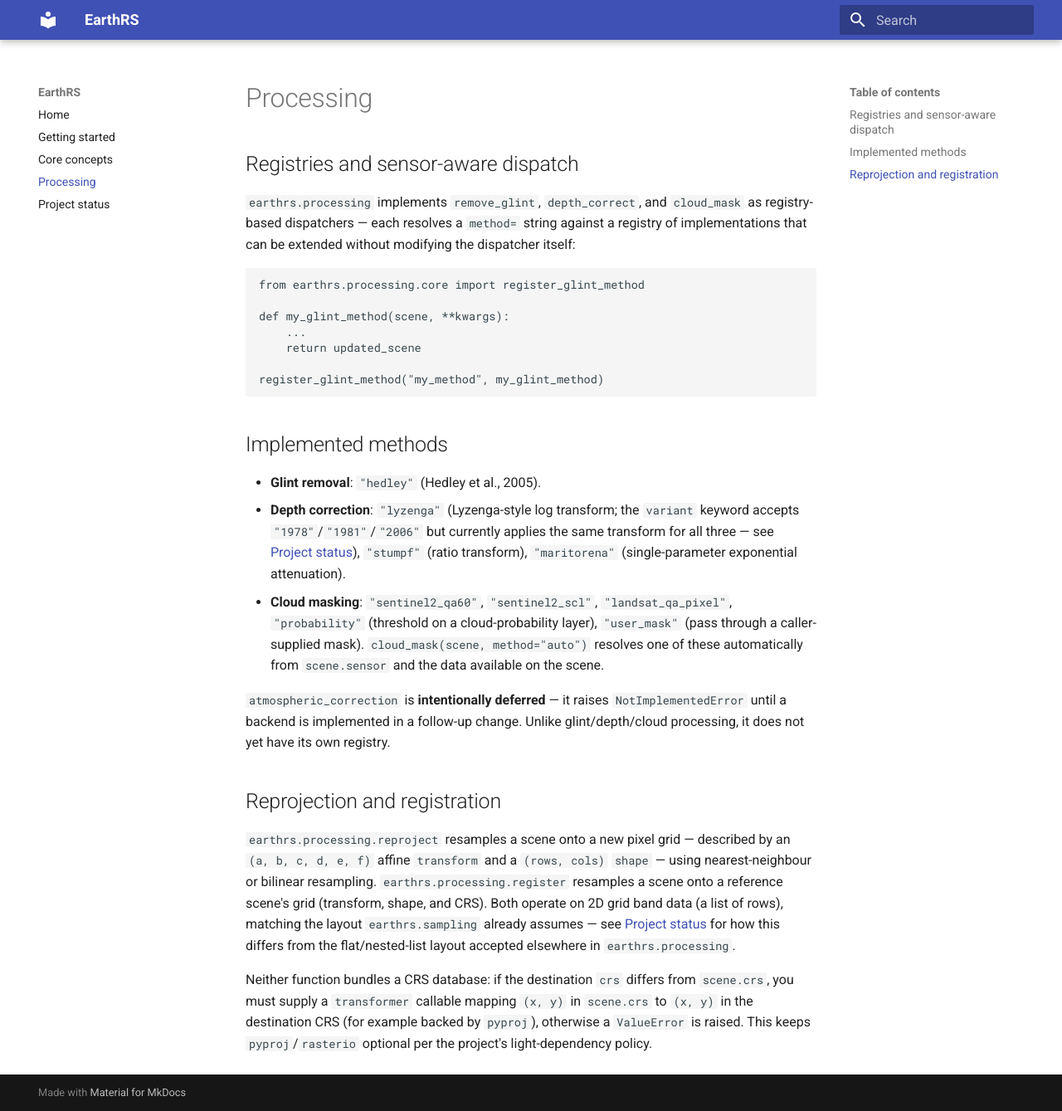
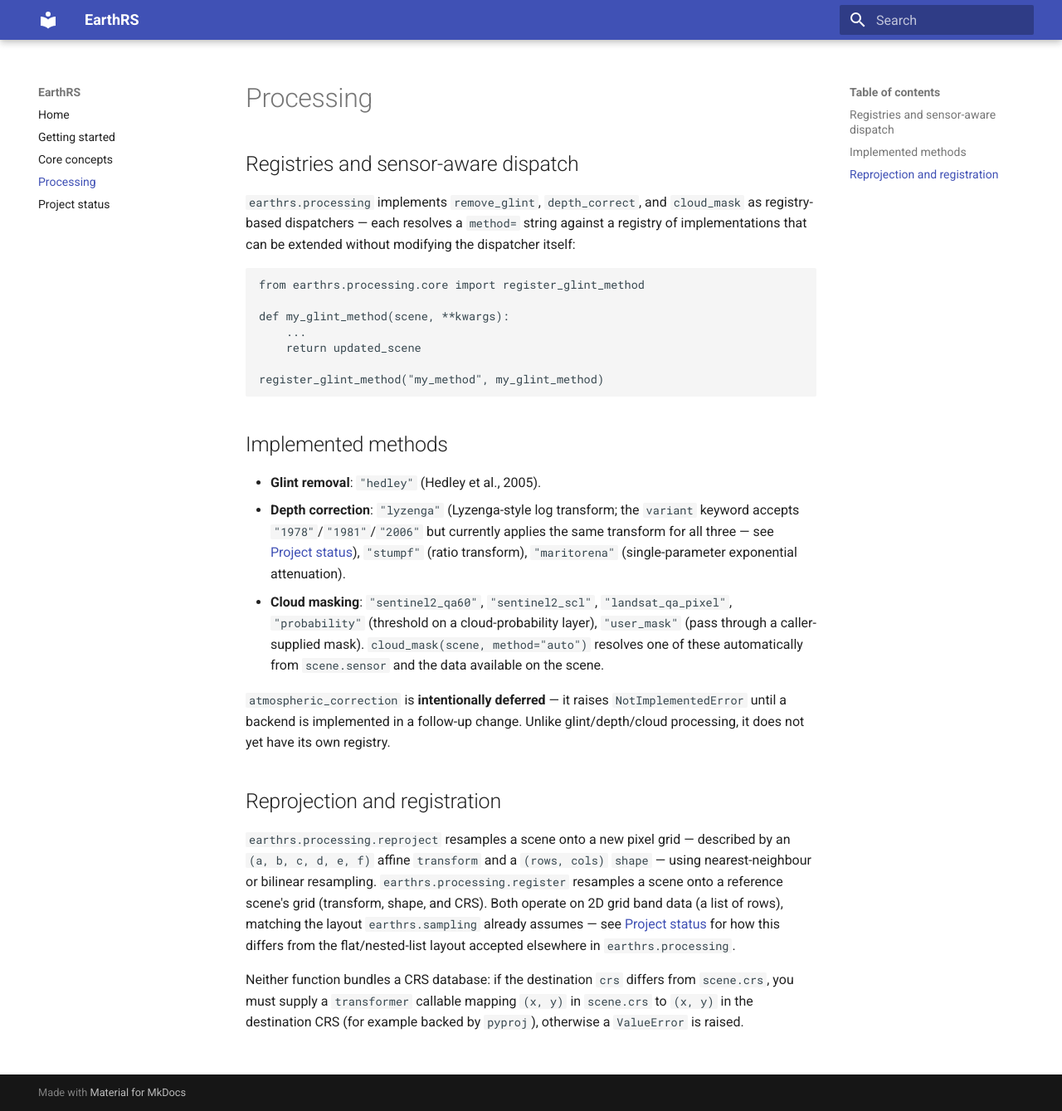
Before and after one commit to ysims/earthrs, an MkDocs documentation site: the page built from docs/processing.md, in a window 1280 px wide and 1339 px high. Shown: the whole window at 83% size. Built offline with MkDocs 1.6.1 and Material for MkDocs 9.7.7, drawn with Linux system fonts in a browser that asks for light colours.

Commit message:
Apply suggestions from code review
Co-authored-by: Ysobel Sims <35280100+ysims@users.noreply.github.com>

```diff
--- a/docs/processing.md
+++ b/docs/processing.md
@@ -43,5 +43,4 @@ differs from the flat/nested-list layout accepted elsewhere in `earthrs.processi
 
 Neither function bundles a CRS database: if the destination `crs` differs from `scene.crs`, you
 must supply a `transformer` callable mapping `(x, y)` in `scene.crs` to `(x, y)` in the
-destination CRS (for example backed by `pyproj`), otherwise a `ValueError` is raised. This keeps
-`pyproj`/`rasterio` optional per the project's light-dependency policy.
+destination CRS (for example backed by `pyproj`), otherwise a `ValueError` is raised.
```
Also changed, not shown: 1 other file.
